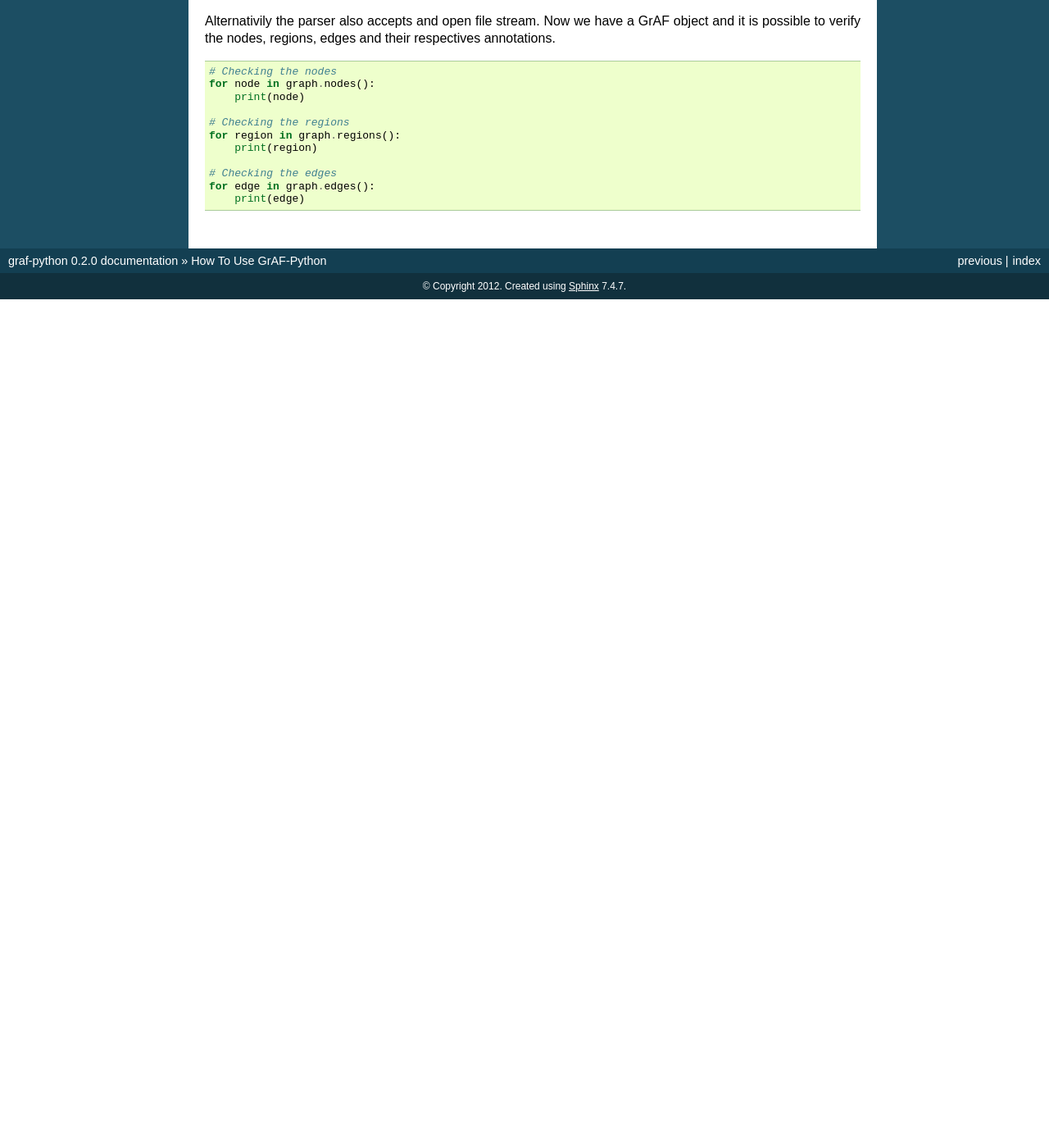
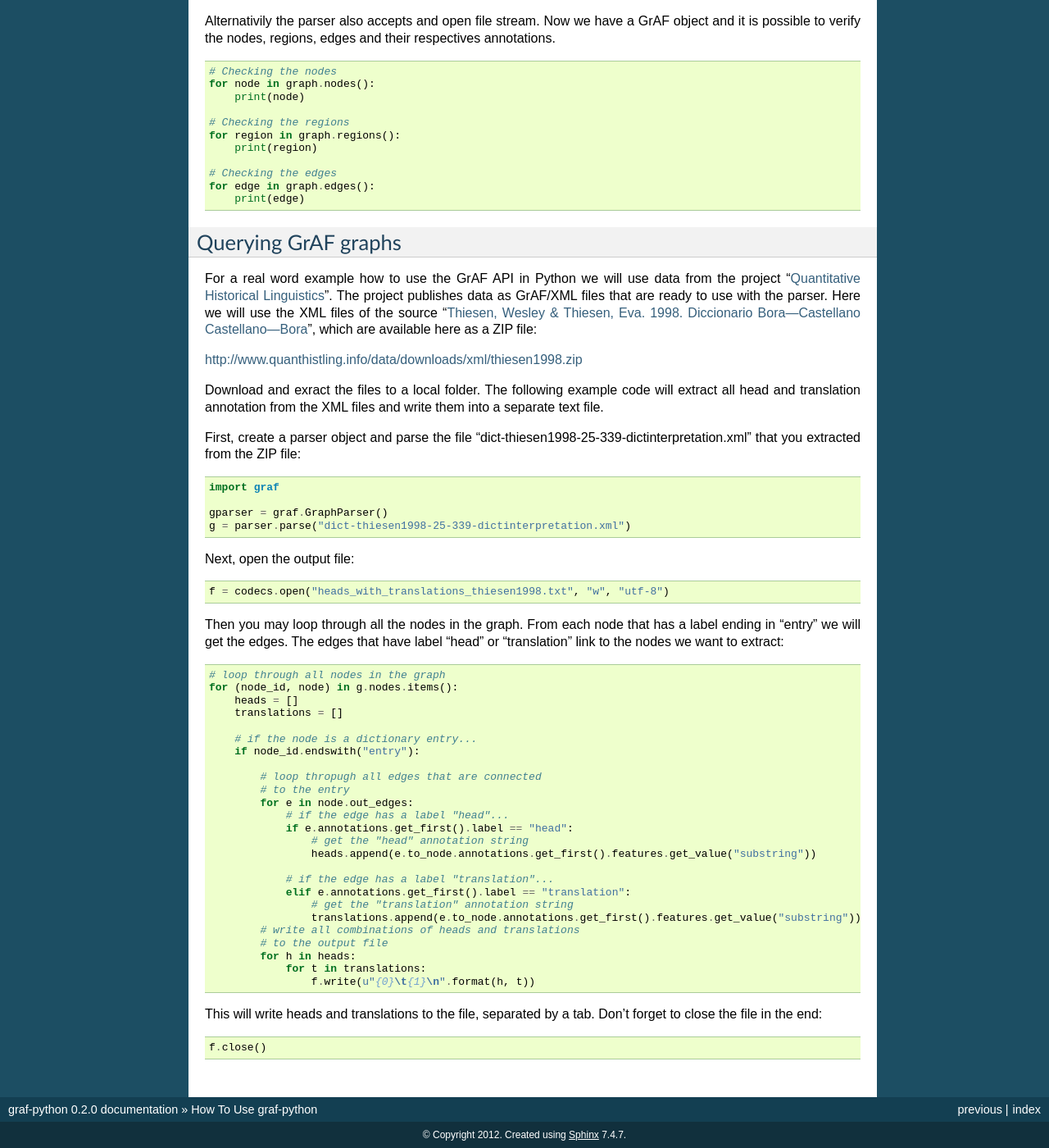
Before and after one commit to cidles/graf-python, a Sphinx documentation site: the page built from doc/howto.rst, in a window 1280 px wide and 1400 px high, scrolled down 680 px. Shown: the whole window at 82% size. Built offline with Sphinx 7.4.7, drawn with Linux system fonts in a browser that asks for light colours; formulas are drawn with MathJax 3; before the commit the page ends 1045 px from its top, so only the background shows below that; some of the changed text lies outside the part shown.

Commit message:
Added new example script. Updated howto with example.

```diff
--- a/doc/conf.py
+++ b/doc/conf.py
@@ -27,7 +27,7 @@ sys.path.insert(0, os.path.abspath('../src/'))
 # Add any Sphinx extension module names here, as strings. They can be extensions
 # coming with Sphinx (named 'sphinx.ext.*') or your custom ones.
 extensions = ['sphinx.ext.autodoc', 'sphinx.ext.doctest',
-			  'sphinx.ext.intersphinx', 'sphinx.ext.todo',
+              'sphinx.ext.intersphinx', 'sphinx.ext.todo',
 			  'sphinx.ext.coverage', 'sphinx.ext.pngmath',
 			  'sphinx.ext.ifconfig', #'sphinx.ext.mathjax',
 			  'sphinx.ext.viewcode']
--- a/doc/howto.rst
+++ b/doc/howto.rst
@@ -1,5 +1,5 @@
 **********************
-How To Use GrAF-Python
+How To Use graf-python
 **********************
 
 Introduction
@@ -17,7 +17,7 @@ To know more about GrAF and GrAF ISO standards you can consult:
 Parsing GrAF
 ============
 
-The first step is to initialize the variable:
+The first step is to initialize the parser:
 
 .. code-block:: python
 
@@ -45,3 +45,63 @@ Alternativily the parser also accepts and open file stream. Now we have a GrAF o
     # Checking the edges
     for edge in graph.edges():
         print(edge)
+
+Querying GrAF graphs
+====================
+
+For a real word example how to use the GrAF API in Python we will use data from the project "`Quantitative Historical Linguistics <http://www.quanthistling.info/>`_". The project publishes data as GrAF/XML files that are ready to use with the parser. Here we will use the XML files of the source "`Thiesen, Wesley & Thiesen, Eva. 1998. Diccionario Bora—Castellano Castellano—Bora <http://www.quanthistling.info/data/source/thiesen1998/dictionary-25-339.html>`_", which are available here as a ZIP file:
+
+http://www.quanthistling.info/data/downloads/xml/thiesen1998.zip
+
+Download and exract the files to a local folder. The following example code will extract all head and translation annotation from the XML files and write them into a separate text file.
+
+First, create a parser object and parse the file "dict-thiesen1998-25-339-dictinterpretation.xml" that you extracted from the ZIP file:
+
+.. code-block:: python
+
+    import graf
+
+    gparser = graf.GraphParser()
+    g = parser.parse("dict-thiesen1998-25-339-dictinterpretation.xml")
+
+Next, open the output file:
+
+.. code-block:: python
+
+    f = codecs.open("heads_with_translations_thiesen1998.txt", "w", "utf-8")
+
+Then you may loop through all the nodes in the graph. From each node that has a label ending in "entry" we will get the edges. The edges that have label "head" or "translation" link to the nodes we want to extract:
+
+.. code-block:: python
+
+    # loop through all nodes in the graph
+    for (node_id, node) in g.nodes.items():
+        heads = []
+        translations = []
+
+        # if the node is a dictionary entry...
+        if node_id.endswith("entry"):
+
+            # loop thropugh all edges that are connected
+            # to the entry
+            for e in node.out_edges:
+                # if the edge has a label "head"...
+                if e.annotations.get_first().label == "head":
+                    # get the "head" annotation string
+                    heads.append(e.to_node.annotations.get_first().features.get_value("substring"))
+
+                # if the edge has a label "translation"...
+                elif e.annotations.get_first().label == "translation":
+                    # get the "translation" annotation string
+                    translations.append(e.to_node.annotations.get_first().features.get_value("substring"))
+            # write all combinations of heads and translations
+            # to the output file
+            for h in heads:
+                for t in translations:
+                    f.write(u"{0}\t{1}\n".format(h, t))
+
+This will write heads and translations to the file, separated by a tab. Don't forget to close the file in the end:
+
+.. code-block:: python
+
+    f.close()
```
Also changed, not shown: 2 other files.
